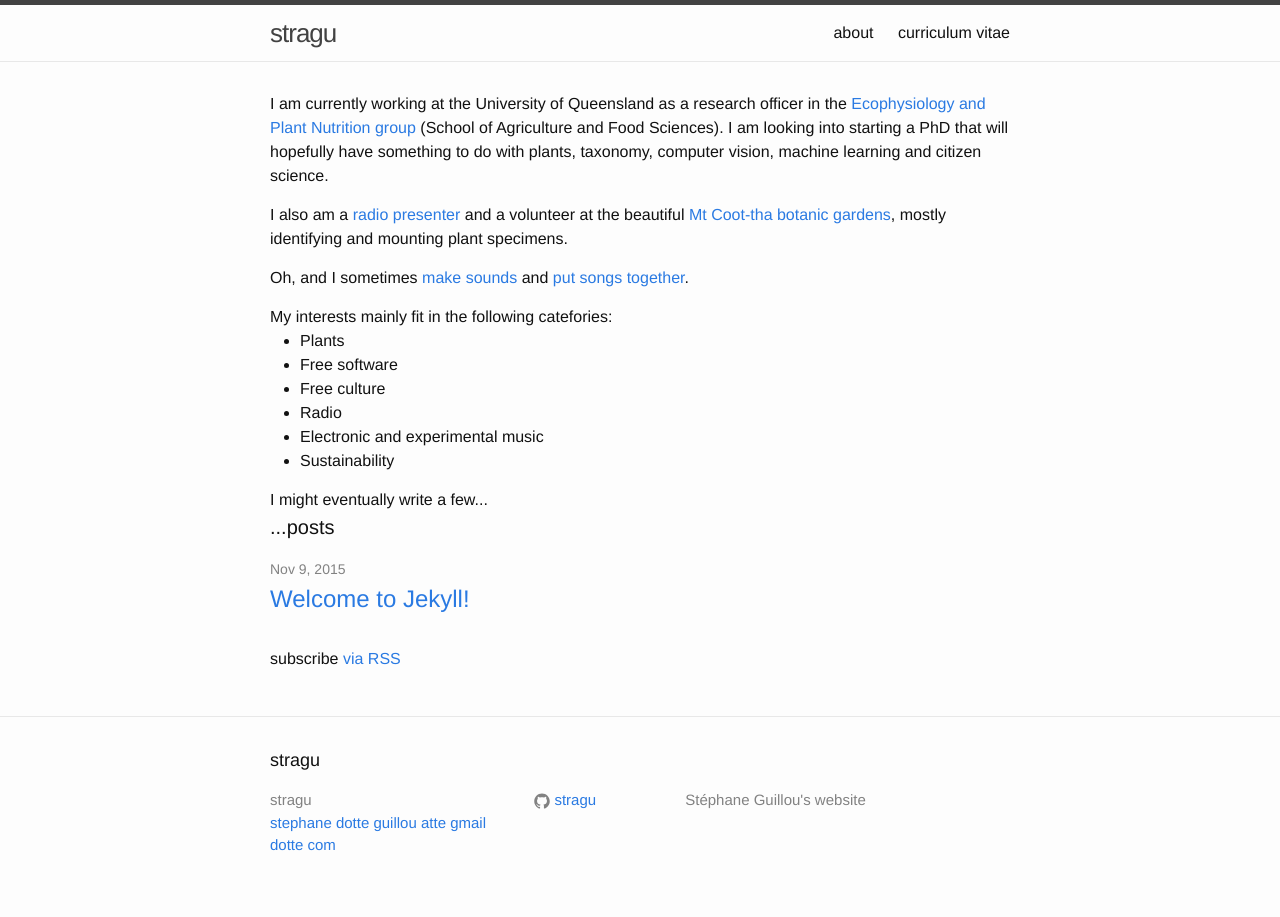
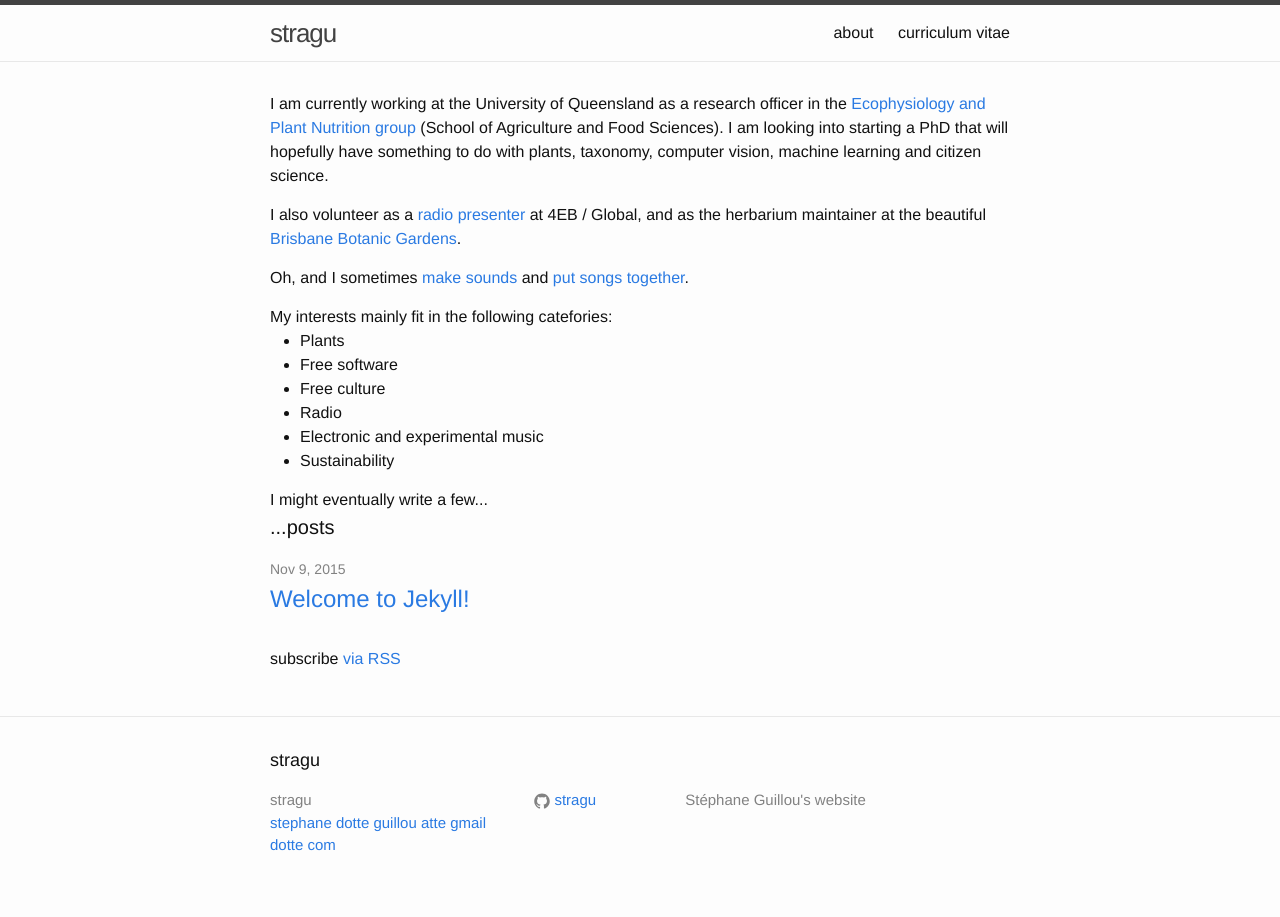
Before and after one commit to stragu/stragu.github.io, a Jekyll site: the page built from index.html, in a window 1280 px wide. Built offline with Jekyll 4.4.1, drawn with Linux system fonts in a browser that asks for light colours.

Commit message:
better phrasing, actual gardens name

```diff
--- a/index.html
+++ b/index.html
@@ -6,7 +6,7 @@ layout: default
 
 <p>I am currently working at the University of Queensland as a research officer in the <a href="http://epngroup.org/">Ecophysiology and Plant Nutrition group</a> (School of Agriculture and Food Sciences). I am looking into starting a PhD that will hopefully have something to do with plants, taxonomy, computer vision, machine learning and citizen science.</p>
 
-<p>I also am a <a href="https://studio-dessai.github.io/">radio presenter</a> and a volunteer at the beautiful <a href="http://www.brisbane.qld.gov.au/facilities-recreation/parks-venues/parks/brisbane-botanic-gardens-mount-coot-tha">Mt Coot-tha botanic gardens</a>, mostly identifying and mounting plant specimens.</p>
+<p>I also volunteer as a <a href="https://studio-dessai.github.io/">radio presenter</a> at 4EB / Global, and as the herbarium maintainer at the beautiful <a href="http://www.brisbane.qld.gov.au/facilities-recreation/parks-venues/parks/brisbane-botanic-gardens-mount-coot-tha">Brisbane Botanic Gardens</a>.</p>
 
 <p>Oh, and I sometimes <a href="https://soundcloud.com/jesuisgentil">make sounds</a> and <a href="https://www.mixcloud.com/GNTL/">put songs together</a>.</p>
 
```
